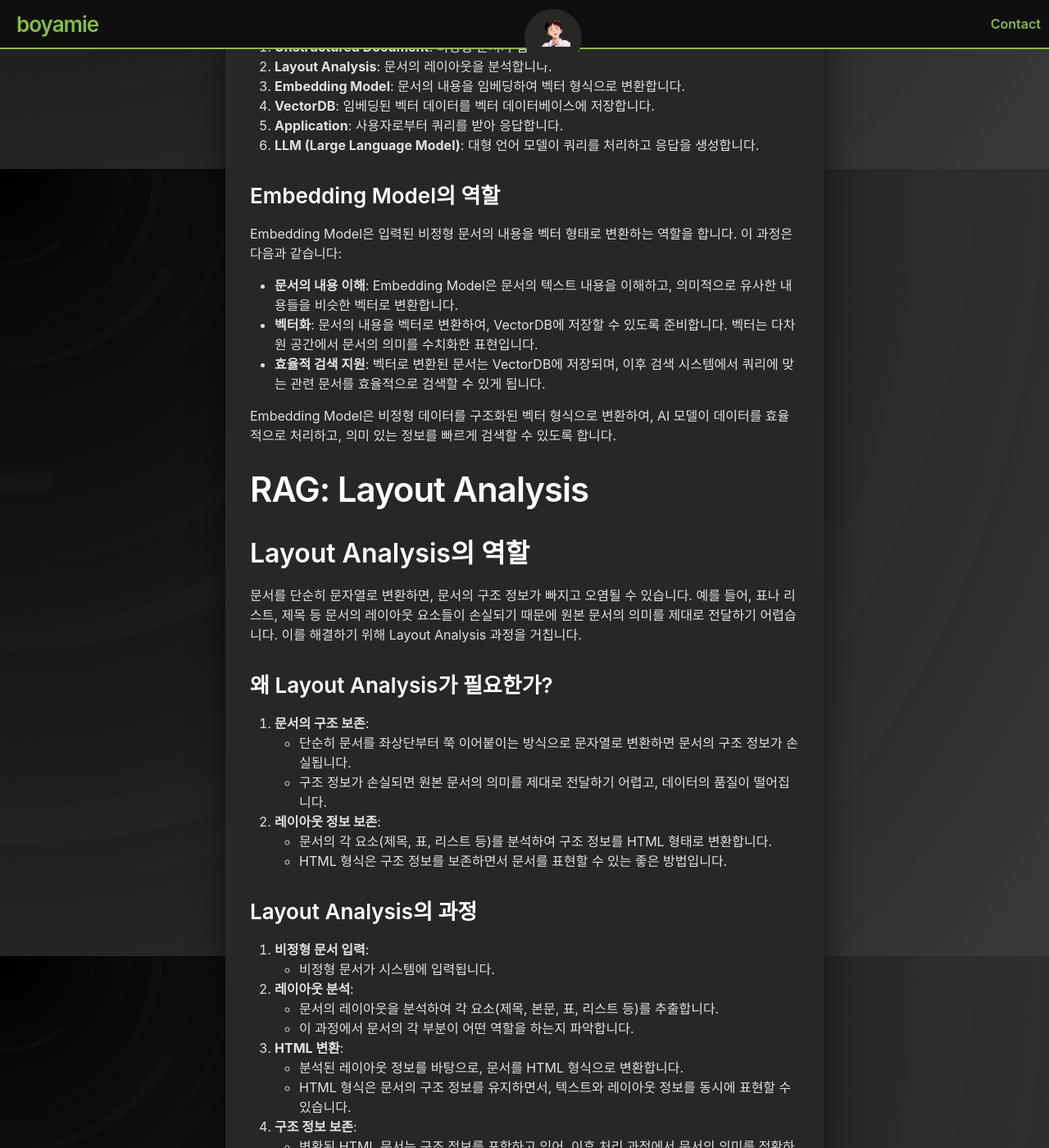
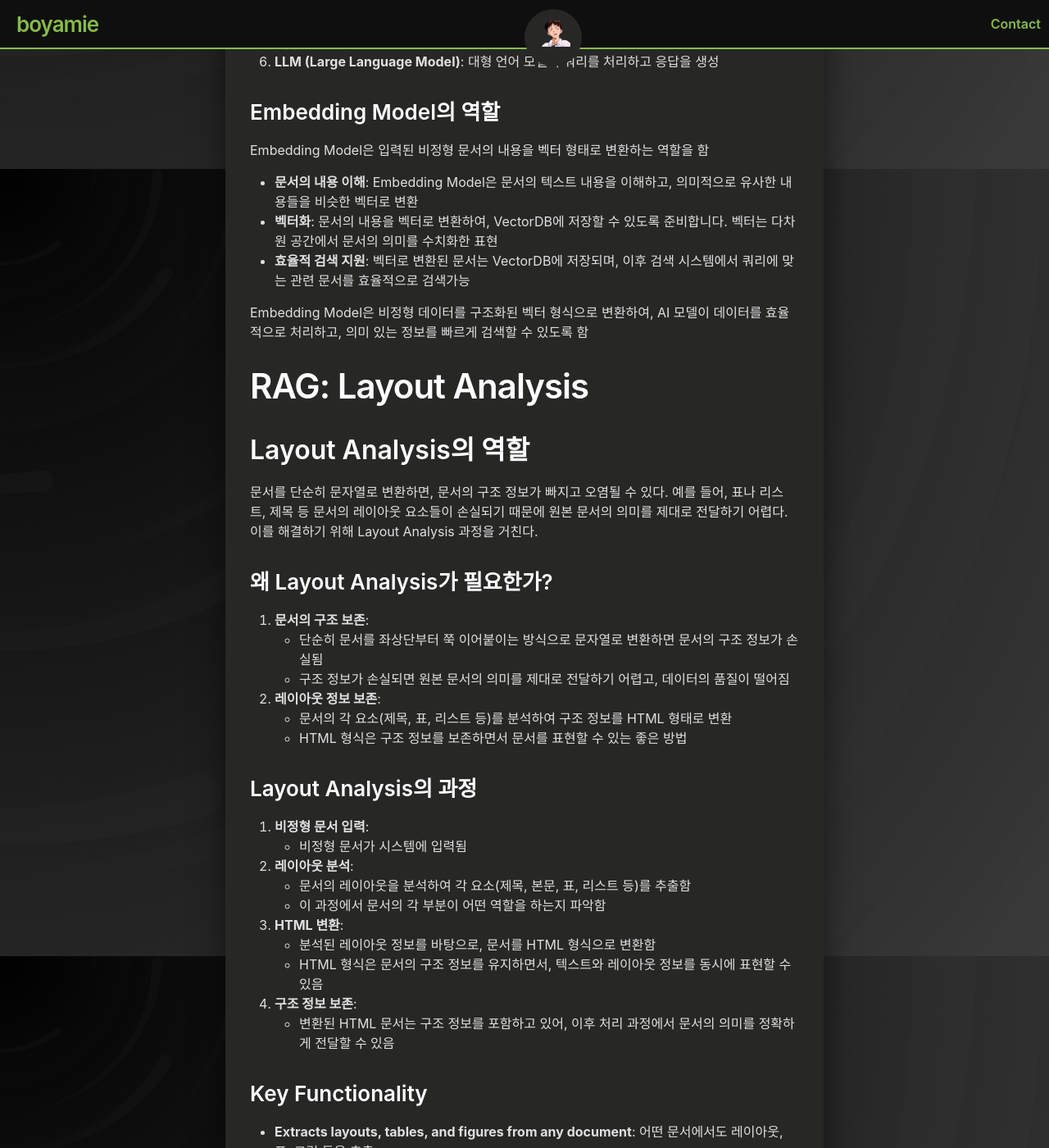
Before and after one commit to boyamie/boyamie.github.io, a Jekyll site: the page built from _posts/2024-08-07-boostcamp_003.md, in a window 1280 px wide and 1400 px high, scrolled down 2674 px. Shown: the whole window at 82% size. Built offline with Jekyll 4.4.1, drawn with Linux system fonts in a browser that asks for light colours; some of the changed text lies outside the part shown.

Commit message:
Update 2024-08-07-boostcamp_003.md

```diff
--- a/_posts/2024-08-07-boostcamp_003.md
+++ b/_posts/2024-08-07-boostcamp_003.md
@@ -53,28 +53,24 @@ Document AI는 비정형 데이터를 효율적으로 처리할 수 있도록
 
 # Retrieval Augmented Generation (RAG)
 
-Retrieval Augmented Generation (RAG)은 정보 검색 시스템과 언어 모델을 결합하여 사용자가 쿼리를 입력하면 검색된 정보를 바탕으로 응답을 생성하는 기술입니다.
+Retrieval Augmented Generation (RAG)은 정보 검색 시스템과 언어 모델을 결합하여 사용자가 쿼리를 입력하면 검색된 정보를 바탕으로 응답을 생성하는 기술
 
 ## 구성 요소 및 작동 방식
 
-1. **Query**: 사용자가 질문(쿼리)을 입력합니다.
-2. **Application**: 입력된 쿼리를 받아 처리하는 애플리케이션입니다.
+1. **Query**: 사용자가 질문(쿼리)을 입력
+2. **Application**: 입력된 쿼리를 받아 처리하는 애플리케이션
 3. **Retrieval**:
-    - **Search System**: 입력된 쿼리에 대해 관련 있는 정보를 검색합니다.
-    - 검색된 정보는 다음 단계인 생성(Generation)에 사용됩니다.
+    - **Search System**: 입력된 쿼리에 대해 관련 있는 정보를 검색
+    - 검색된 정보는 다음 단계인 생성(Generation)에 사용
 4. **upstage 모델 (LLM)**:
-    - **Retrieval Augmented Generation**: 검색된 정보를 바탕으로 적절한 응답을 생성합니다.
-5. **Response**: 생성된 응답을 사용자에게 반환합니다.
+    - **Retrieval Augmented Generation**: 검색된 정보를 바탕으로 적절한 응답을 생성
+5. **Response**: 생성된 응답을 사용자에게 반환
 
-이 과정은 다음과 같이 요약할 수 있습니다:
-
-1. 사용자가 쿼리를 입력합니다.
-2. 애플리케이션이 쿼리를 검색 시스템으로 전달하여 관련 정보를 검색합니다.
-3. 검색된 정보는 대형 언어 모델(LLM)로 전달됩니다.
-4. LLM은 검색된 정보를 바탕으로 응답을 생성합니다.
-5. 생성된 응답이 사용자에게 반환됩니다.
-
-RAG는 검색된 정보를 활용하여 더 정확하고 관련성 높은 응답을 제공할 수 있도록 도와줍니다. 이를 통해 단순한 정보 검색을 넘어, 보다 정교하고 유의미한 답변을 생성할 수 있습니다.
+1. 사용자가 쿼리를 입력
+2. 애플리케이션이 쿼리를 검색 시스템으로 전달하여 관련 정보를 검색
+3. 검색된 정보는 대형 언어 모델(LLM)로 전달
+4. LLM은 검색된 정보를 바탕으로 응답을 생성
+5. 생성된 응답이 사용자에게 반환
 
 ---
 
@@ -82,60 +78,60 @@ RAG는 검색된 정보를 활용하여 더 정확하고 관련성 높은 응답
 
 ## 구성 요소 및 작동 방식
 
-1. **Unstructured Document**: 비정형 문서가 입력됩니다.
-2. **Layout Analysis**: 문서의 레이아웃을 분석합니다.
-3. **Embedding Model**: 문서의 내용을 임베딩하여 벡터 형식으로 변환합니다.
-4. **VectorDB**: 임베딩된 벡터 데이터를 벡터 데이터베이스에 저장합니다.
-5. **Application**: 사용자로부터 쿼리를 받아 응답합니다.
-6. **LLM (Large Language Model)**: 대형 언어 모델이 쿼리를 처리하고 응답을 생성합니다.
+1. **Unstructured Document**: 비정형 문서가 입력
+2. **Layout Analysis**: 문서의 레이아웃을 분석
+3. **Embedding Model**: 문서의 내용을 임베딩하여 벡터 형식으로 변환
+4. **VectorDB**: 임베딩된 벡터 데이터를 벡터 데이터베이스에 저장
+5. **Application**: 사용자로부터 쿼리를 받아 응답
+6. **LLM (Large Language Model)**: 대형 언어 모델이 쿼리를 처리하고 응답을 생성
 
 ### Embedding Model의 역할
 
-Embedding Model은 입력된 비정형 문서의 내용을 벡터 형태로 변환하는 역할을 합니다. 이 과정은 다음과 같습니다:
+Embedding Model은 입력된 비정형 문서의 내용을 벡터 형태로 변환하는 역할을 함
 
-- **문서의 내용 이해**: Embedding Model은 문서의 텍스트 내용을 이해하고, 의미적으로 유사한 내용들을 비슷한 벡터로 변환합니다.
-- **벡터화**: 문서의 내용을 벡터로 변환하여, VectorDB에 저장할 수 있도록 준비합니다. 벡터는 다차원 공간에서 문서의 의미를 수치화한 표현입니다.
-- **효율적 검색 지원**: 벡터로 변환된 문서는 VectorDB에 저장되며, 이후 검색 시스템에서 쿼리에 맞는 관련 문서를 효율적으로 검색할 수 있게 됩니다.
+- **문서의 내용 이해**: Embedding Model은 문서의 텍스트 내용을 이해하고, 의미적으로 유사한 내용들을 비슷한 벡터로 변환
+- **벡터화**: 문서의 내용을 벡터로 변환하여, VectorDB에 저장할 수 있도록 준비합니다. 벡터는 다차원 공간에서 문서의 의미를 수치화한 표현
+- **효율적 검색 지원**: 벡터로 변환된 문서는 VectorDB에 저장되며, 이후 검색 시스템에서 쿼리에 맞는 관련 문서를 효율적으로 검색가능
 
-Embedding Model은 비정형 데이터를 구조화된 벡터 형식으로 변환하여, AI 모델이 데이터를 효율적으로 처리하고, 의미 있는 정보를 빠르게 검색할 수 있도록 합니다.
+Embedding Model은 비정형 데이터를 구조화된 벡터 형식으로 변환하여, AI 모델이 데이터를 효율적으로 처리하고, 의미 있는 정보를 빠르게 검색할 수 있도록 함
 
 # RAG: Layout Analysis
 
 
 ## Layout Analysis의 역할
 
-문서를 단순히 문자열로 변환하면, 문서의 구조 정보가 빠지고 오염될 수 있습니다. 예를 들어, 표나 리스트, 제목 등 문서의 레이아웃 요소들이 손실되기 때문에 원본 문서의 의미를 제대로 전달하기 어렵습니다. 이를 해결하기 위해 Layout Analysis 과정을 거칩니다.
+문서를 단순히 문자열로 변환하면, 문서의 구조 정보가 빠지고 오염될 수 있다. 예를 들어, 표나 리스트, 제목 등 문서의 레이아웃 요소들이 손실되기 때문에 원본 문서의 의미를 제대로 전달하기 어렵다. 이를 해결하기 위해 Layout Analysis 과정을 거친다.
 
 ### 왜 Layout Analysis가 필요한가?
 
 1. **문서의 구조 보존**:
-    - 단순히 문서를 좌상단부터 쭉 이어붙이는 방식으로 문자열로 변환하면 문서의 구조 정보가 손실됩니다.
-    - 구조 정보가 손실되면 원본 문서의 의미를 제대로 전달하기 어렵고, 데이터의 품질이 떨어집니다.
+    - 단순히 문서를 좌상단부터 쭉 이어붙이는 방식으로 문자열로 변환하면 문서의 구조 정보가 손실됨
+    - 구조 정보가 손실되면 원본 문서의 의미를 제대로 전달하기 어렵고, 데이터의 품질이 떨어짐
 
 2. **레이아웃 정보 보존**:
-    - 문서의 각 요소(제목, 표, 리스트 등)를 분석하여 구조 정보를 HTML 형태로 변환합니다.
-    - HTML 형식은 구조 정보를 보존하면서 문서를 표현할 수 있는 좋은 방법입니다.
+    - 문서의 각 요소(제목, 표, 리스트 등)를 분석하여 구조 정보를 HTML 형태로 변환
+    - HTML 형식은 구조 정보를 보존하면서 문서를 표현할 수 있는 좋은 방법
 
 ### Layout Analysis의 과정
 
 1. **비정형 문서 입력**:
-    - 비정형 문서가 시스템에 입력됩니다.
+    - 비정형 문서가 시스템에 입력됨
 
 2. **레이아웃 분석**:
-    - 문서의 레이아웃을 분석하여 각 요소(제목, 본문, 표, 리스트 등)를 추출합니다.
-    - 이 과정에서 문서의 각 부분이 어떤 역할을 하는지 파악합니다.
+    - 문서의 레이아웃을 분석하여 각 요소(제목, 본문, 표, 리스트 등)를 추출함
+    - 이 과정에서 문서의 각 부분이 어떤 역할을 하는지 파악함
 
 3. **HTML 변환**:
-    - 분석된 레이아웃 정보를 바탕으로, 문서를 HTML 형식으로 변환합니다.
-    - HTML 형식은 문서의 구조 정보를 유지하면서, 텍스트와 레이아웃 정보를 동시에 표현할 수 있습니다.
+    - 분석된 레이아웃 정보를 바탕으로, 문서를 HTML 형식으로 변환함
+    - HTML 형식은 문서의 구조 정보를 유지하면서, 텍스트와 레이아웃 정보를 동시에 표현할 수 있음
 
 4. **구조 정보 보존**:
-    - 변환된 HTML 문서는 구조 정보를 포함하고 있어, 이후 처리 과정에서 문서의 의미를 정확하게 전달할 수 있습니다.
+    - 변환된 HTML 문서는 구조 정보를 포함하고 있어, 이후 처리 과정에서 문서의 의미를 정확하게 전달할 수 있음
 
 ### Key Functionality
 
-- **Extracts layouts, tables, and figures from any document**: 어떤 문서에서도 레이아웃, 표, 그림 등을 추출합니다.
-- **Current Performance**: Top Performance in terms of accuracy: 정확도 면에서 최고 성능을 자랑합니다.
+- **Extracts layouts, tables, and figures from any document**: 어떤 문서에서도 레이아웃, 표, 그림 등을 추출
+- **Current Performance**: Top Performance in terms of accuracy: 정확도 면에서 최고 성능을 자랑함
 
 # yousukUp팀: 업스테이지 유튜브 댓글 자동 생성
 
```
